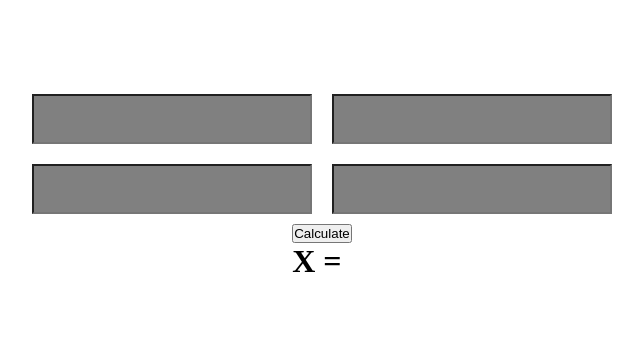
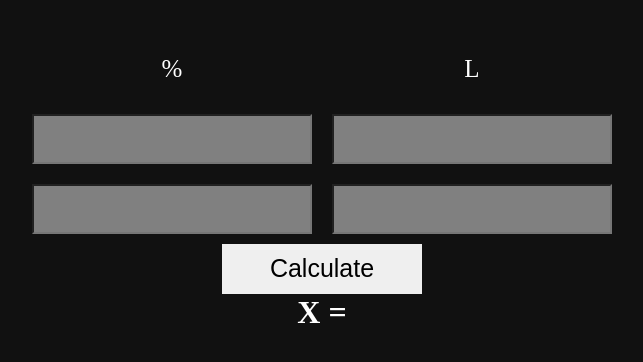
Before and after one commit to Celmaibun/cross-multiplication, a plain HTML site: page index.html in a window 1280 px wide. Shown: the part 218-580 px from the top of the page, without its empty margins (318-961 px from the left). Drawn offline with Linux system fonts and the light colour scheme.

Commit message:
visual change

```diff
--- a/css/style.scss
+++ b/css/style.scss
@@ -4,12 +4,14 @@
     box-sizing: border-box;
 }
 body{
+    background-color: #111;
     width: 100%;
     min-height: 100vh;
     display: flex;
     flex-direction: column;
     align-items: center;
     justify-content: center;
+    color: white;
 }
 
 .input-wrapper{
@@ -26,11 +28,24 @@ flex-wrap: wrap;
         margin: 10px;
         color: white;
     }
+    .text{
+        background-color: transparent;
+        font-size: 25px;
+        line-height: 50px;
+    }
 }
 
 .text-wrapper{
+    display: flex;
+    flex-direction: column;
+    justify-content: center;
+    align-items: center;
     &__button{
-        width: 50px;
+        width: 200px;
+        border: none;
         height: 50px;
+        font-size: 25px;
+    }
+    &__text{
     }
 }
--- a/index.html
+++ b/index.html
@@ -9,7 +9,8 @@
 <body>
 
     <div class="input-wrapper">
-
+        <div class="lm text">%</div>
+        <div class="lm text">L</div>
         <input class="d-1 lm">
         <input class="d-2 lm">
         <input class="d-3 lm">
@@ -19,7 +20,7 @@
 
     <div class="text-wrapper">
         <button class="text-wrapper__button">Calculate</button>
-<h1 class="text-wrapper__text">X = </h1>
+        <h1 class="text-wrapper__text">X = </h1>
     </div>
 
 
```
Also changed, not shown: css/style.css, 1 other file.
